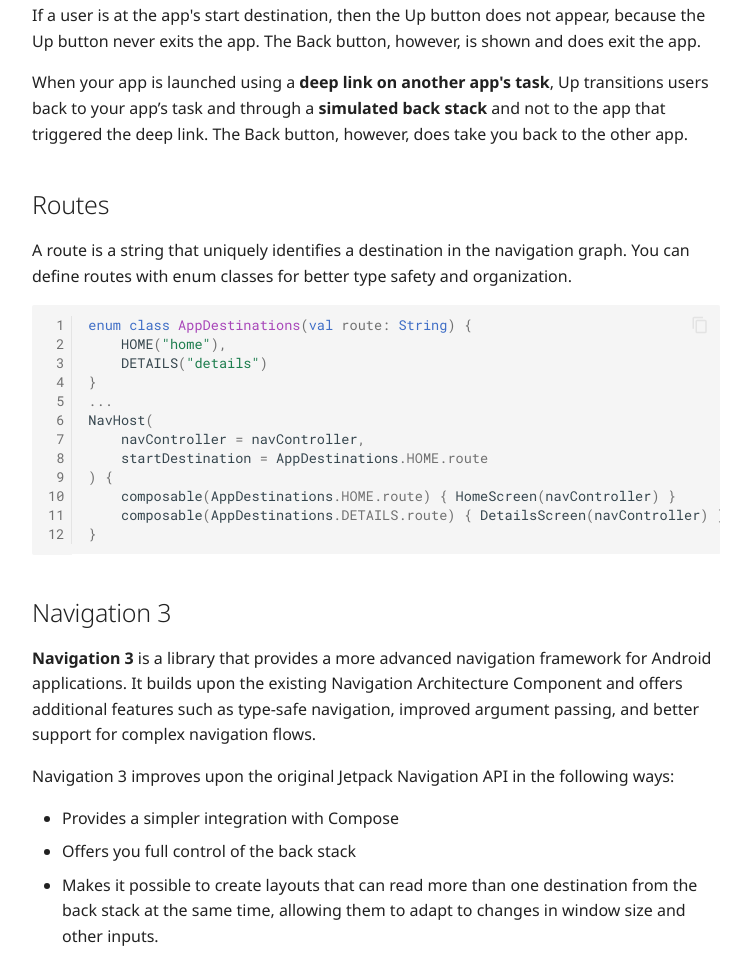
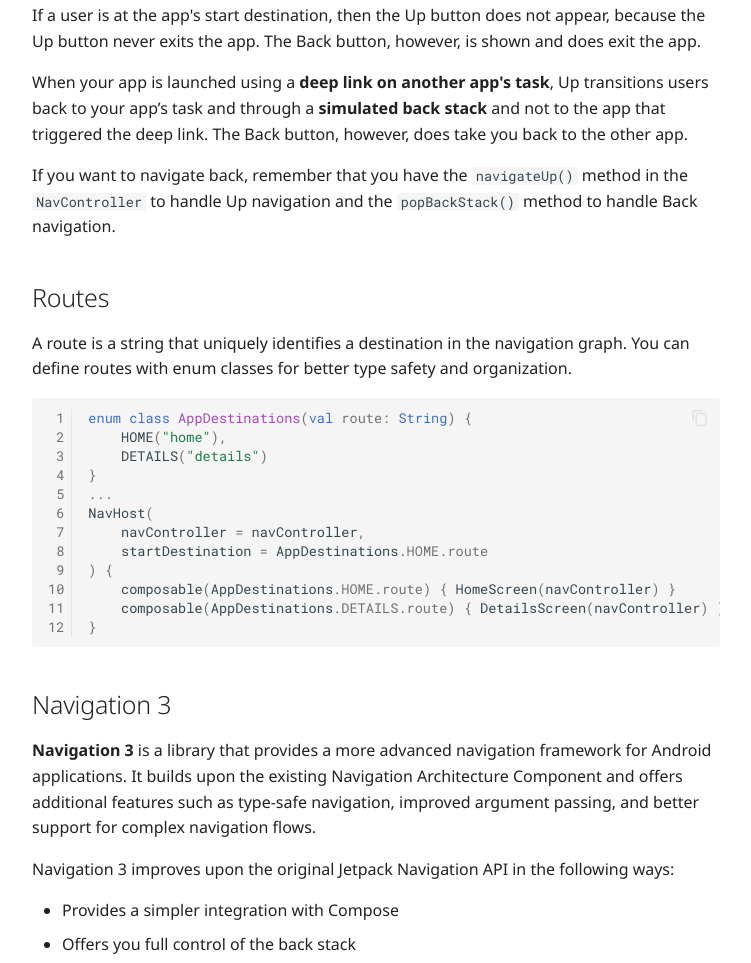
Before and after one commit to ricardoprofe/apunts_pmdm_26-27, a plain HTML site: page U03 Android architecture/U03.4 Navigation/index.html in a window 1280 px wide. Shown: the part 4113-5076 px from the top of the page, without its empty margins (264-1015 px from the left). Drawn offline with Linux system fonts and the light colour scheme.

Commit message:
minor change

```diff
--- a/U03 Android architecture/U03.4 Navigation/index.html
+++ b/U03 Android architecture/U03.4 Navigation/index.html
@@ -895,6 +895,7 @@
 <p>The <strong>Up button</strong> appears in the <strong>app bar</strong> at the top of the screen. Within your app's task, the Up and Back buttons behave identically.</p>
 <p>If a user is at the app's start destination, then the Up button does not appear, because the Up button never exits the app. The Back button, however, is shown and does exit the app.</p>
 <p>When your app is launched using a <strong>deep link on another app's task</strong>, Up transitions users back to your app’s task and through a <strong>simulated back stack</strong> and not to the app that triggered the deep link. The Back button, however, does take you back to the other app.</p>
+<p>If you want to navigate back, remember that you have the <code>navigateUp()</code> method in the <code>NavController</code> to handle Up navigation and the <code>popBackStack()</code> method to handle Back navigation.</p>
 <h2 id="routes">Routes</h2>
 <p>A route is a string that uniquely identifies a destination in the navigation graph. You can define routes with enum classes for better type safety and organization.</p>
 <div class="highlight"><table class="highlighttable"><tbody><tr><td class="linenos"><div class="linenodiv"><pre><span></span><span class="normal"> 1</span>
```
Also changed, not shown: 1 other file.
